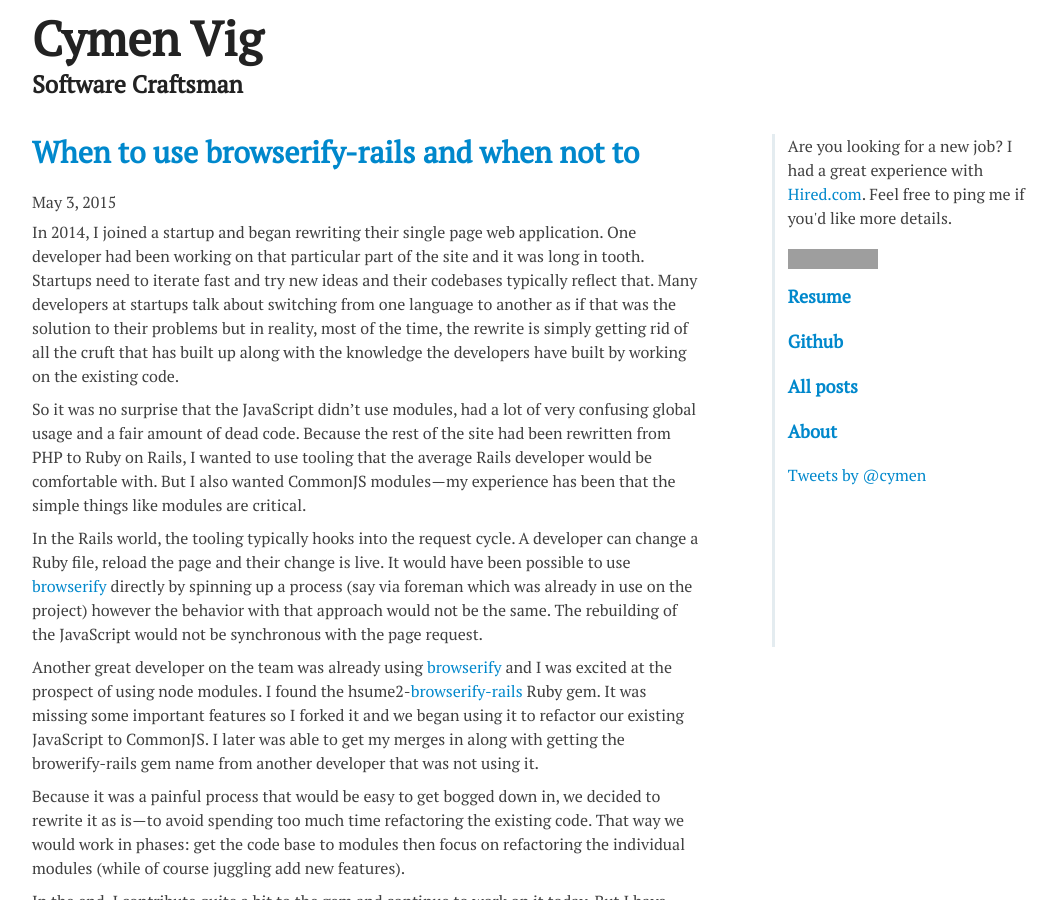
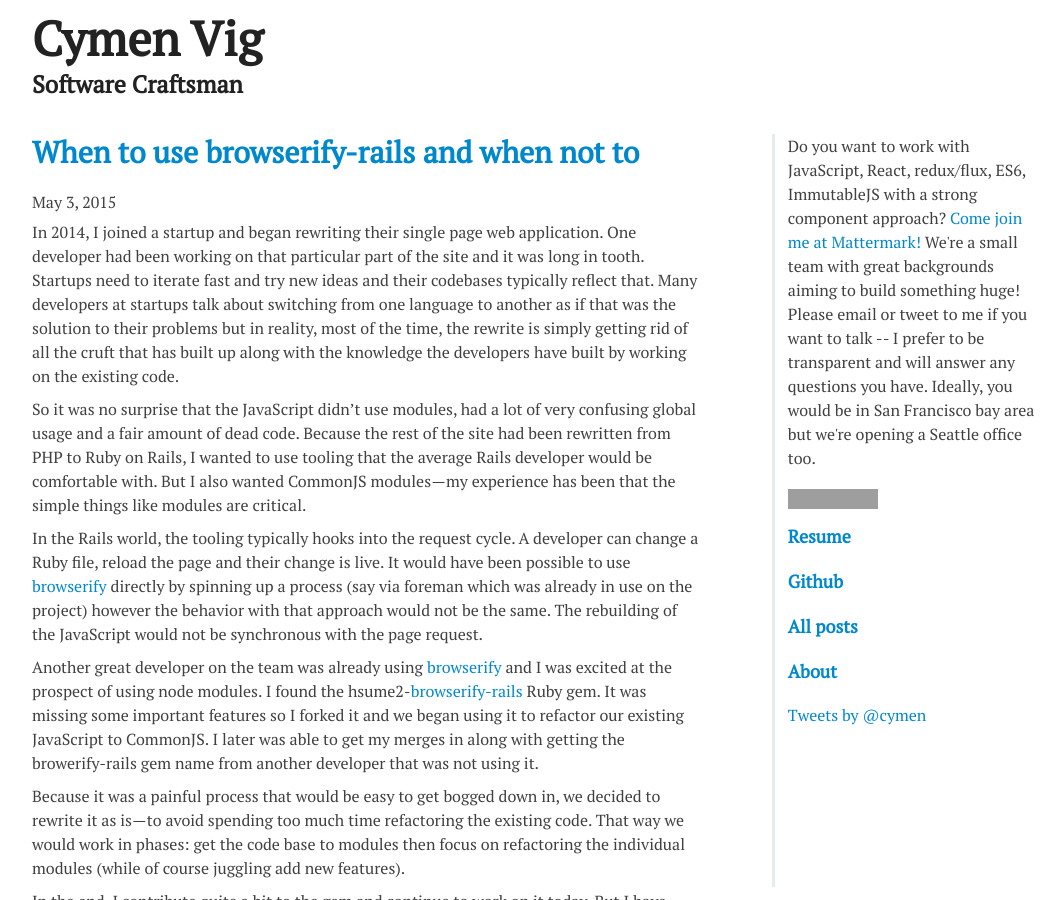
Before and after one commit to cymen/cymen.github.io, a Jekyll site: the page built from index.html, in a window 1280 px wide and 900 px high. Shown: the whole window, without its empty margins (23-1087 px from the left). Built offline with Jekyll 4.4.1, drawn with Linux system fonts in a browser that asks for light colours; some web fonts are replaced; the list of posts is cut into pages by our own code; comment, search, counter and statistics services are not loaded; grey boxes are pictures that could not be loaded.

Commit message:
Update job thing to mention Mattermark instead of Hired

```diff
--- a/_includes/sidebar.html
+++ b/_includes/sidebar.html
@@ -1,8 +1,6 @@
 <div id="sidebar">
   <div class="new-job">
-    Are you looking for a new job? I had a great experience
-    with <a href="http://join.hired.com/x/gZxpSP">Hired.com</a>.
-    Feel free to ping me if you'd like more details.
+    Do you want to work with JavaScript, React, redux/flux, ES6, ImmutableJS with a strong component approach? <a href="https://jobs.lever.co/mattermark/059c168c-d60a-4b97-a4e0-7fe231cf27dc">Come join me at Mattermark!</a> We're a small team with great backgrounds aiming to build something huge! Please email or tweet to me if you want to talk -- I prefer to be transparent and will answer any questions you have. Ideally, you would be in San Francisco bay area but we're opening a Seattle office too.
   </div>
   <div class="social">
     <a href="http://instagram.com/cym3n?ref=badge" class="ig-b- ig-b-32"><img src="//badges.instagram.com/static/images/ig-badge-32.png" alt="Instagram" /></a>
```
